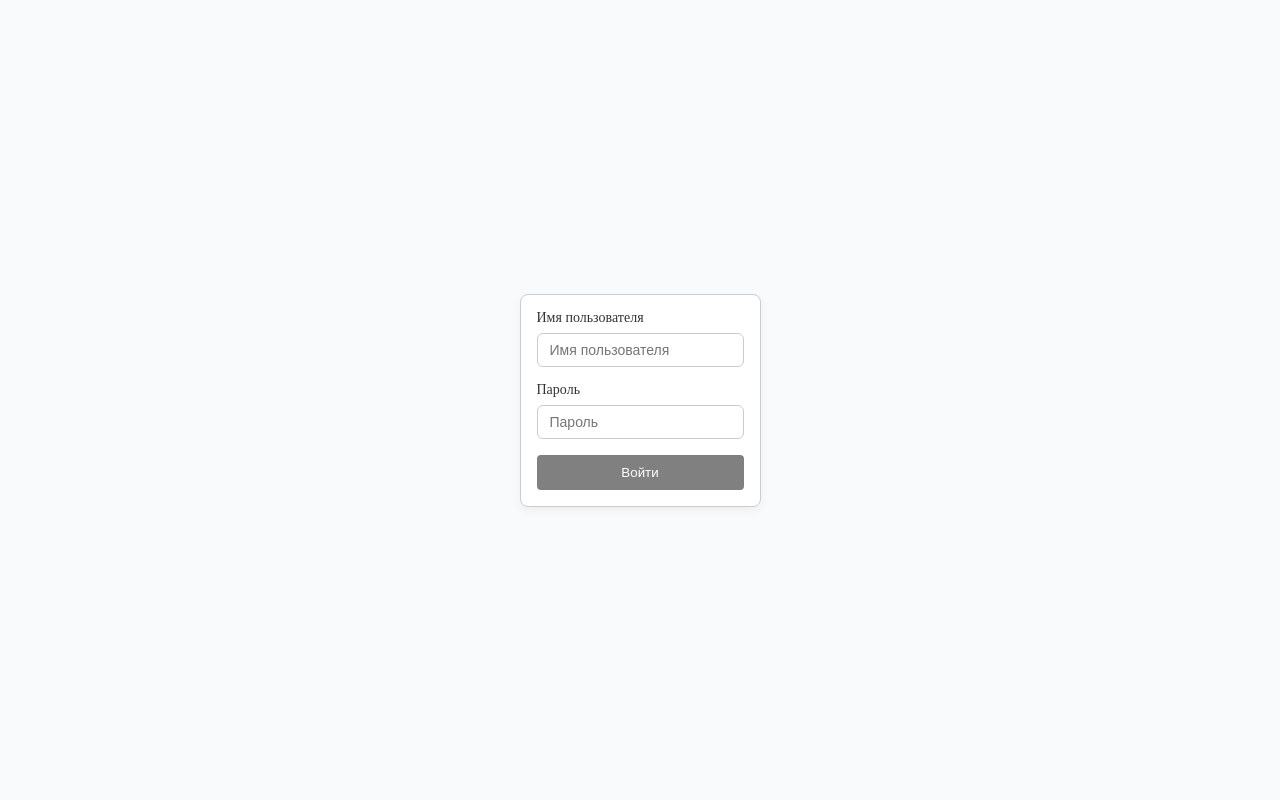
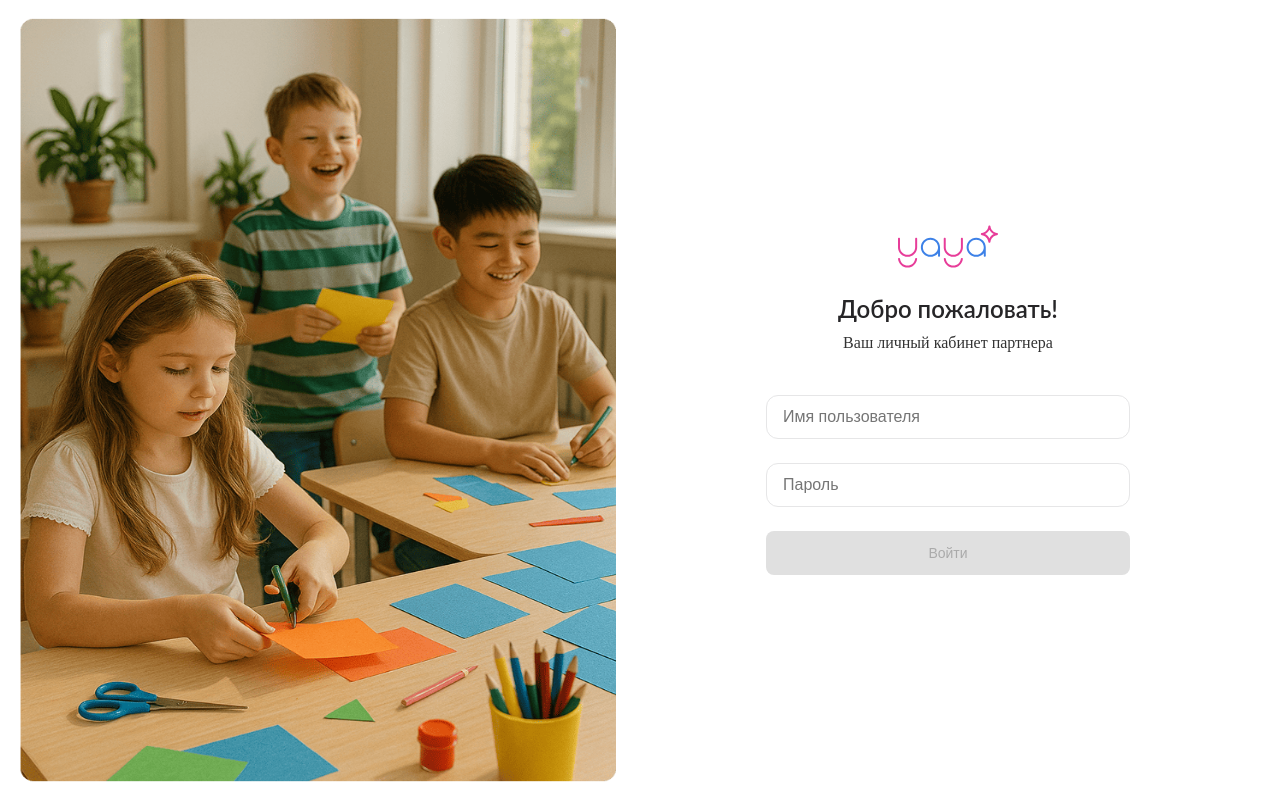
Before and after one commit to RaymONT-Up/yaya-test, a React (Vite) app: page /auth/login in a window 1280 px wide. Built offline with nearby package versions, Linux system fonts and the light colour scheme.

Commit message:
Started development of ui for authorization page

```diff
--- a/src/features/auth/login/ui/LoginForm/LoginForm.module.scss
+++ b/src/features/auth/login/ui/LoginForm/LoginForm.module.scss
@@ -1,8 +1,32 @@
+.container {
+    display: flex;
+    flex-direction: column;
+    align-items: center;
+}
+.logo{
+    margin-bottom: 24px;
+}
+.title{
+    margin-bottom: 8px;
+    font-family: Lato;
+font-weight: 600;
+font-size: 24px;
+line-height: 120%;
+letter-spacing: -1%;
+text-align: center;
+color: var(--text-primary);
+}
+.text{
+margin-bottom: 40px;
+color: var(--text-secondary);
+
+}
 .form {
+width: 100%;
 max-width: 400px;
 margin: 0 auto;
 display: grid;
-gap: 16px;
+gap: 24px;
 }
 
 .field {
--- a/src/features/auth/login/ui/LoginForm/LoginForm.tsx
+++ b/src/features/auth/login/ui/LoginForm/LoginForm.tsx
@@ -7,6 +7,9 @@ import { useAppDispatch, useAppSelector } from '@/app/config/store'
 import { useNavigate } from 'react-router-dom'
 import { RoutePath } from '@/shared/consts/routerPaths'
 import { Input } from '@/shared/ui/Input/Input'
+import { Logo } from '@/shared/assets/svg/Logo'
+import { Button, ButtonSize, ButtonVariant } from '@/shared/ui/Button'
+import { Text, TextTheme } from '@/shared/ui/Text/Text'
 
 export const LoginForm = () => {
   const {
@@ -31,11 +34,18 @@ export const LoginForm = () => {
   }
 
   return (
+    <div className={styles.container}>
+      <div className={styles.logo}>
+        <Logo />
+      </div>
+      <h2 className={styles.title}>Добро пожаловать!</h2>
+      <Text className={styles.text} theme={TextTheme.DEFAULT}>
+        Ваш личный кабинет партнера{' '}
+      </Text>
       <form onSubmit={handleSubmit(onSubmit)} className={styles.form}>
         <div className={styles.field}>
           <Input
             type="text"
-          label="Имя пользователя"
             placeholder="Имя пользователя"
             {...register('username')}
             error={errors.username}
@@ -45,18 +55,23 @@ export const LoginForm = () => {
         <div className={styles.field}>
           <Input
             type="password"
-          label="Пароль"
             placeholder="Пароль"
             {...register('password')}
             error={errors.password}
           />
         </div>
 
-      {error && <p className={styles.error}>{error}</p>}
-
-      <button type="submit" disabled={!isValid || isSubmitting} className={styles.button}>
+        <Button
+          type="submit"
+          size={ButtonSize.Medium}
+          variant={ButtonVariant.Primary}
+          disabled={!isValid || isSubmitting}
+          loading={isSubmitting}
+        >
           Войти
-      </button>
+        </Button>
+        {error && <Text theme={TextTheme.ERROR}>{error}</Text>}
       </form>
+    </div>
   )
 }
--- a/src/pages/LoginPage/ui/LoginPage.module.scss
+++ b/src/pages/LoginPage/ui/LoginPage.module.scss
@@ -1,15 +1,44 @@
-.wrapper {
-display: flex;
-align-items: center;
-justify-content: center;
-height: 100vh;
-background-color: #f9fafb;
-}
+.container {
+    display: flex;
+    height: 100vh;
+    overflow: hidden;
 
-.box {
-border: 1px solid #ccc;
-border-radius: 8px;
-padding: 16px;
-background-color: #fff;
-box-shadow: 0 4px 10px rgba(0, 0, 0, 0.05);
-}
+    @media (max-width: 768px) {
+      flex-direction: column;
+    }
+  }
+
+  .imageSection {
+    flex: 1;
+    box-sizing: border-box;
+
+    .image {
+      width: 100%;
+      height: 100%;
+      border-radius: 16px;
+    }
+
+    @media (max-width: 768px) {
+      display: none;
+    }
+  }
+
+  .formSection {
+    flex: 1;
+    display: flex;
+    align-items: center;
+    justify-content: center;
+    padding: 24px;
+    box-sizing: border-box;
+
+    .formBox {
+      width: 100%;
+      max-width: 364px;
+    }
+
+    @media (max-width: 768px) {
+      flex: none;
+      height: 100%;
+      padding: 32px 16px;
+    }
+  }
--- a/src/pages/LoginPage/ui/LoginPage.tsx
+++ b/src/pages/LoginPage/ui/LoginPage.tsx
@@ -1,12 +1,17 @@
 import { FC } from 'react'
 import styles from './LoginPage.module.scss'
 import { LoginForm } from '@/features/auth/login'
-
+import img from '@/shared/assets/png/Login-img.png'
 export const LoginPage: FC = () => {
   return (
-    <div className={styles.wrapper}>
-      <div className={styles.box}>
-        <LoginForm />
+    <div className={styles.container}>
+      <div className={styles.imageSection}>
+        <img src={img} alt="Children crafting" className={styles.image} />
+      </div>
+      <div className={styles.formSection}>
+        <div className={styles.formBox}>
+          <LoginForm />
+        </div>
       </div>
     </div>
   )
--- /dev/null
+++ b/src/shared/assets/svg/Logo.tsx
@@ -0,0 +1,49 @@
+import { SVGProps } from 'react'
+
+export const Logo = (props: SVGProps<SVGSVGElement>) => {
+  return (
+    <svg
+      width="100"
+      height="43"
+      viewBox="0 0 100 43"
+      fill="none"
+      xmlns="http://www.w3.org/2000/svg"
+      {...props}
+    >
+      <path
+        d="M19.1644 22.2975C19.1644 27.5826 14.8743 31.8671 9.5822 31.8671C4.2901 31.8671 0 27.5826 0 22.2975V13.726C0 13.1747 0.446885 12.7278 0.998145 12.7278C1.54941 12.7278 1.99629 13.1747 1.99629 13.726V22.2975C1.99629 26.4815 5.39262 29.8734 9.5822 29.8734C13.7718 29.8734 17.1681 26.4815 17.1681 22.2975V13.726C17.1681 13.1747 17.615 12.7278 18.1662 12.7278C18.7175 12.7278 19.1644 13.1747 19.1644 13.726V22.2975Z"
+        fill="#E73D99"
+      />
+      <path
+        d="M18.1662 32.9304C18.7175 32.9304 19.1699 33.3786 19.1131 33.9269C18.614 38.7438 14.5373 42.5 9.5822 42.5C4.62707 42.5 0.550402 38.7438 0.0513329 33.9269C-0.00547867 33.3786 0.446885 32.9304 0.998145 32.9304C1.54941 32.9304 1.98938 33.3797 2.06124 33.9262C2.54946 37.6397 5.73062 40.5063 9.5822 40.5063C13.4338 40.5063 16.6149 37.6397 17.1032 33.9262C17.175 33.3797 17.615 32.9304 18.1662 32.9304Z"
+        fill="#E73D99"
+      />
+      <path
+        fill-rule="evenodd"
+        clip-rule="evenodd"
+        d="M32.4504 31.8671C27.1583 31.8671 22.8682 27.5826 22.8682 22.2975C22.8682 17.0123 27.1583 12.7278 32.4504 12.7278C37.7425 12.7278 42.0326 17.0123 42.0326 22.2975V30.8689C42.0326 31.4202 41.5857 31.8671 41.0344 31.8671C40.4832 31.8671 40.0363 31.4202 40.0363 30.8689V28.1448C38.2838 30.409 35.5376 31.8671 32.4504 31.8671ZM32.4504 29.8734C36.6399 29.8734 40.0363 26.4815 40.0363 22.2975C40.0363 18.1134 36.6399 14.7215 32.4504 14.7215C28.2608 14.7215 24.8645 18.1134 24.8645 22.2975C24.8645 26.4815 28.2608 29.8734 32.4504 29.8734Z"
+        fill="#3D81E7"
+      />
+      <path
+        d="M64.9005 22.2975C64.9005 27.5826 60.6104 31.8671 55.3183 31.8671C50.0262 31.8671 45.7361 27.5826 45.7361 22.2975V13.726C45.7361 13.1747 46.183 12.7278 46.7342 12.7278C47.2855 12.7278 47.7324 13.1747 47.7324 13.726V22.2975C47.7324 26.4815 51.1287 29.8734 55.3183 29.8734C59.5079 29.8734 62.9042 26.4815 62.9042 22.2975V13.726C62.9042 13.1747 63.3511 12.7278 63.9023 12.7278C64.4536 12.7278 64.9005 13.1747 64.9005 13.726V22.2975Z"
+        fill="#E73D99"
+      />
+      <path
+        d="M63.9023 32.9304C64.4536 32.9304 64.906 33.3786 64.8491 33.9269C64.3501 38.7438 60.2734 42.5 55.3183 42.5C50.3632 42.5 46.2865 38.7438 45.7874 33.9269C45.7306 33.3786 46.183 32.9304 46.7342 32.9304C47.2855 32.9304 47.7255 33.3797 47.7973 33.9262C48.2855 37.6397 51.4667 40.5063 55.3183 40.5063C59.1699 40.5063 62.351 37.6397 62.8392 33.9262C62.9111 33.3797 63.3511 32.9304 63.9023 32.9304Z"
+        fill="#E73D99"
+      />
+      <path
+        fill-rule="evenodd"
+        clip-rule="evenodd"
+        d="M78.1864 31.8671C72.8943 31.8671 68.6042 27.5826 68.6042 22.2975C68.6042 17.0123 72.8943 12.7278 78.1864 12.7278C83.4785 12.7278 87.7686 17.0123 87.7686 22.2975V30.8689C87.7686 31.4202 87.3218 31.8671 86.7705 31.8671C86.2192 31.8671 85.7724 31.4202 85.7724 30.8689V28.1448C84.0199 30.409 81.2737 31.8671 78.1864 31.8671ZM78.1864 29.8734C82.376 29.8734 85.7724 26.4815 85.7724 22.2975C85.7724 18.1134 82.376 14.7215 78.1864 14.7215C73.9969 14.7215 70.6005 18.1134 70.6005 22.2975C70.6005 26.4815 73.9969 29.8734 78.1864 29.8734Z"
+        fill="#3D81E7"
+      />
+      <path
+        fill-rule="evenodd"
+        clip-rule="evenodd"
+        d="M100 9.10601C100 8.53712 99.5364 8.08328 98.9727 8.00705C95.595 7.55029 92.9232 4.87331 92.4792 1.49584C92.4073 0.949283 91.9673 0.5 91.4161 0.5C90.8648 0.5 90.4248 0.949283 90.353 1.49584C89.9089 4.87331 87.2372 7.55029 83.8595 8.00705C83.2957 8.08328 82.832 8.53712 82.832 9.10601C82.832 9.6749 83.2957 10.1287 83.8595 10.205C87.2372 10.6617 89.9089 13.3387 90.353 16.7162C90.4248 17.2627 90.8648 17.712 91.4161 17.712C91.9673 17.712 92.4073 17.2627 92.4792 16.7162C92.9232 13.3387 95.595 10.6617 98.9727 10.205C99.5364 10.1287 100 9.6749 100 9.10601ZM91.4161 4.7574C92.3572 6.64626 93.9049 8.18059 95.8047 9.10601C93.9049 10.0314 92.3572 11.5658 91.4161 13.4546C90.475 11.5658 88.9272 10.0314 87.0275 9.10601C88.9272 8.18059 90.475 6.64626 91.4161 4.7574Z"
+        fill="#E73D99"
+      />
+    </svg>
+  )
+}
--- a/src/shared/ui/Button/Button.module.scss
+++ b/src/shared/ui/Button/Button.module.scss
@@ -1,194 +1,100 @@
-.root {
-  display: flex;
+.button {
+  display: inline-flex;
   align-items: center;
   justify-content: center;
+  font-weight: 500;
+  border: none;
+  border-radius: 8px;
+  cursor: pointer;
+  transition: background 0.2s ease;
+  gap: 8px;
 
-  width: fit-content;
-  height: 2.5rem;
+  &.medium {
+    padding: 0 16px;
+    height: 44px;
+    font-size: 14px;
+  }
 
-  padding-inline: 1.25rem;
-
-  white-space: nowrap;
-  font-size: 0.875rem;
-  line-height: 150%;
-  font-weight: 500;
-  text-decoration: none;
-  color: #fff;
-
-  background-color: var(--color-primary);
-
-  outline: none !important;
-  border-radius: 30px;
-
-  transition: all 0.15s linear;
-
-  &:disabled,
-  &[disabled] {
-    background-color: var(--color-border);
-    cursor: not-allowed;
+  &.small {
+    padding: 0 12px;
+    height: 36px;
+    font-size: 13px;
   }
 
   &.primary {
-    &:hover:not(:disabled) {
-      background-color: #4368ed;
+    background-color: #3366ff;
+    color: white;
+
+    &:hover:not(:disabled):not(.loading) {
+      background-color: #1a53ff;
+    }
+
+    &:disabled {
+      background-color: #e0e0e0;
+      color: #aaa;
+      cursor: not-allowed;
+    }
+
+    &.loading {
+      background-color: #d6e4ff;
     }
   }
 
-  &.primary-inverted {
-    color: var(--color-primary);
-    background-color: #fff;
-    path {
-      stroke: var(--color-primary);
+  &.neutral {
+    background-color: #f3f4f6;
+    color: #111;
+
+    &:hover:not(:disabled):not(.loading) {
+      background-color: #e5e7eb;
     }
-    &:hover {
-      color: #fff;
-      background-color: var(--color-primary);
-      path {
-        stroke: #fff;
-      }
+
+    &:disabled {
+      background-color: #e0e0e0;
+      color: #aaa;
+      cursor: not-allowed;
     }
-  }
-  &.border-inverted {
-    background-color: transparent;
-    border: 1px solid #fff;
-    color: #fff;
-  }
 
-  &.secondary {
-    color: var(--color-primary);
-    background-color: #fff;
-    border: 1px solid #e4e8ef;
-  }
-  &.secondary-2 {
-    color: var(--color-primary);
-    background-color: var(--color-secondary-2);
-  }
-  &.secondary:hover,
-  &.secondary-2:hover {
-    background-color: rgba(31, 75, 234, 0.08);
-    border-color: var(--color-primary);
-  }
-  &.tertiary {
-    height: auto;
-    padding: 0;
-
-    color: var(--color-primary);
-    font-weight: 400;
-
-    background-color: #fff;
-  }
-
-  &.defaultSize {
-  }
-
-  &.largeSize {
-    height: auto-clamp(48, 60);
-    padding-inline: 1.5rem;
-    border-radius: 12px;
-    font-size: 1rem;
-  }
-  &.largeSizeModify {
-    height: auto-clamp(48, 60);
-    padding-inline: 1.5rem;
-    border-radius: 30px;
-    font-size: 1rem;
-  }
-
-  &.hideLabelOnMobile {
-    @media (max-width: $mobile-bp) {
-      padding: 0.75rem;
-
-      .label {
-        display: none;
-      }
+    &.loading {
+      background-color: #f0f2f5;
     }
   }
 
-  &.hideIconOnMobile {
-    @media (max-width: 1200px) {
-      padding: 0.8rem 1rem;
+  &.subtle,
+  &.text {
+    background-color: transparent;
+    color: #111;
 
-      .icon {
-        display: none;
-      }
+    &:disabled {
+      color: #aaa;
+      cursor: not-allowed;
     }
-  }
-  &.isOnlyIcon {
-    border-radius: 50%;
-    width: var(--btn-icon-size);
-    height: var(--btn-icon-size);
-    display: flex;
-    align-items: center;
-    justify-content: center;
-    padding: 4px;
+
+    &:hover:not(:disabled):not(.loading) {
+      background-color: #f5f5f5;
+    }
+
+    &.loading {
+      background-color: #f5f5f5;
+    }
   }
 }
 
-.icon {
-  width: 1rem;
-  height: 1rem;
+.iconStart,
+.iconEnd {
+  display: inline-flex;
+}
 
-  svg {
-    width: 100%;
-    height: 100%;
-  }
+.loader {
+  width: 16px;
+  height: 16px;
+  border: 2px solid #fff;
+  border-top-color: transparent;
+  border-radius: 50%;
+  animation: spin 0.6s linear infinite;
+}
 
-  path {
-    stroke: currentColor;
+@keyframes spin {
+  to {
+    transform: rotate(360deg);
   }
 }
-
-.label {
-  line-height: 1;
-  overflow: hidden;
-  white-space: nowrap;
-  text-overflow: ellipsis;
-}
-
-.iconLeft,
-.iconRight {
-  display: flex;
-  align-items: center;
-  justify-content: center;
-}
-.iconLeft {
-  margin-right: 8px;
-}
-
-.iconRight {
-  margin-left: 8px;
-}
-
-// Варианты радиуса
-.root {
-  &.smallRadius {
-    border-radius: 4px;
-  }
-
-  &.mediumRadius {
-    border-radius: 12px;
-  }
-
-  &.largeRadius {
-    border-radius: 30px;
-  }
-  &.circle {
-    border-radius: 50%;
-  }
-}
-//
-.mlAuto {
-  margin-left: auto;
-}
-.mrAuto {
-  margin-right: auto;
-}
-.minSize {
-  min-width: 180px;
-}
-
-.text {
-  &Small {
-    font-size: 14px !important;
-  }
-}
--- a/src/shared/ui/Button/index.tsx
+++ b/src/shared/ui/Button/index.tsx
@@ -1,112 +1,61 @@
-// import { ComponentProps, forwardRef, ReactNode } from "react";
-// import { Link } from "react-router-dom";
-// import styles from "./Button.module.scss";
-// import clsx from "clsx";
+import { FC, ButtonHTMLAttributes } from 'react'
+import clsx from 'clsx'
+import styles from './Button.module.scss'
 
-// type BorderRadius = "small" | "medium" | "large" | "circle" | undefined;
+interface BaseProps {
+  variant?: ButtonVariant
+  size?: ButtonSize
+  iconStart?: string
+  iconEnd?: string
+  loading?: boolean
+}
 
-// export type ButtonProps<T> = {
-//   as?: T;
-//   children: ReactNode;
-//   onClick?: (e: MouseEvent) => void;
-//   variant?:
-//     | "primary"
-//     | "border-inverted"
-//     | "secondary"
-//     | "secondary-2"
-//     | "primary-inverted"
-//     | "tertiary";
-//   icon?: ReactNode;
-//   iconPosition?: "left" | "right";
-//   className?: string;
-//   disabled?: boolean;
-//   isLoading?: boolean;
-//   size?: "default" | "large";
-//   borderRadius?: BorderRadius;
-//   hideLabelOnMobile?: boolean;
-//   isModify?: boolean;
-//   form?: string; // для связи кнопки с form(по id) если кнопка не находится внутри form
-//   mlAuto?: boolean; // margin-left: auto
-//   mrAuto?: boolean; // margin-right: auto
-//   isOnlyIcon?: boolean;
-//   minSize?: boolean;
-//   textSize?: "Small";
+type ButtonProps = BaseProps &
+  Omit<ButtonHTMLAttributes<HTMLButtonElement>, 'type'> & {
+    type?: 'button' | 'submit' | 'reset'
+  }
+export enum ButtonVariant {
+  Primary = 'primary',
+  Neutral = 'neutral',
+  Subtle = 'subtle',
+  Text = 'text'
+}
 
-//   hideIconOnMobile?: boolean;
-// } & Partial<ComponentProps<typeof Link>>;
+export enum ButtonSize {
+  Medium = 'medium',
+  Small = 'small'
+}
 
-// export const Button = forwardRef<Element, ButtonProps<unknown>>(
-//   (props, ref) => {
-//     const {
-//       as = "button",
-//       children,
-//       onClick,
-//       className,
-//       disabled,
-//       icon,
-//       iconPosition = "left",
-//       variant = "primary",
-//       size = "default",
-//       borderRadius,
-//       type = "button",
-//       isLoading,
-//       hideLabelOnMobile,
-//       isModify,
-//       form,
-//       mlAuto,
-//       mrAuto,
-//       minSize,
-//       hideIconOnMobile,
-//       isOnlyIcon,
-//       textSize,
-//       ...otherProps
-//     } = props;
-
-//     const Component = as;
-
-//     return (
-//       <Component
-//         className={clsx(
-//           styles.root,
-//           styles[variant],
-//           isModify ? styles[`${size}SizeModify`] : styles[`${size}Size`],
-//           styles[`${size}Size`],
-//           borderRadius && styles[`${borderRadius}Radius`],
-//           {
-//             [styles.hideLabelOnMobile]: hideLabelOnMobile,
-//             [styles.isOnlyIcon]: isOnlyIcon,
-//           },
-
-//           {
-//             [styles.mlAuto]: mlAuto,
-//             [styles.mrAuto]: mrAuto,
-//             [styles.minSize]: minSize,
-//             [styles.hideLabelOnMobile]: hideLabelOnMobile,
-//             [styles.hideIconOnMobile]: hideIconOnMobile,
-//           },
-//           textSize && styles[`text-${textSize}`],
-
-//           className
-//         )}
-//         onClick={onClick}
-//         disabled={disabled}
-//         type={type}
-//         ref={ref}
-//         {...(as === "button" && form ? { form } : {})} // условно добавляем атрибут form только если это кнопка и form передан
-//         {...otherProps}
-//       >
-//         {icon && iconPosition === "left" && (
-//           <span className={styles.iconLeft}>{icon}</span>
-//         )}
-//         {isLoading ? (
-//           <>Loader</>
-//         ) : (
-//           <span className={styles.label}>{children}</span>
-//         )}
-//         {icon && iconPosition === "right" && (
-//           <span className={styles.iconRight}>{icon}</span>
-//         )}
-//       </Component>
-//     );
-//   }
-// );
+export const Button: FC<ButtonProps> = ({
+  variant = ButtonVariant.Primary,
+  size = ButtonSize.Medium,
+  loading = false,
+  disabled,
+  children,
+  type = 'button',
+  className,
+  ...rest
+}) => {
+  return (
+    <button
+      type={type}
+      className={clsx(
+        styles.button,
+        styles[variant],
+        styles[size],
+        loading && styles.loading,
+        className
+      )}
+      disabled={disabled || loading}
+      {...rest}
+    >
+      {loading ? (
+        <span className={styles.loader}></span>
+      ) : (
+        <>
+          <span>{children}</span>
+        </>
+      )}
+    </button>
+  )
+}
--- a/src/shared/ui/Input/Input.module.scss
+++ b/src/shared/ui/Input/Input.module.scss
@@ -5,8 +5,9 @@
   }
 
   .label {
-    font-size: 14px;
-    color: #333;
+    font-size: 16px;
+    line-height: 120%;
+    color: var(--text-primary);
   }
 
   .inputWrapper {
@@ -16,20 +17,21 @@
   }
 
   .input {
-    padding: 8px 12px;
-    font-size: 14px;
-    border: 1px solid #ccc;
-    border-radius: 6px;
+    padding: 9px 16px;
+    font-size: 16px;
+    line-height: 150%;
+    border: 1px solid var(--border-gray-light);
+    border-radius: 12px;
     transition: border 0.2s;
     width: 100%;
 
     &:hover {
-      border-color: #999;
+      border-color: var(--border-gray-hover);
     }
 
     &:focus {
       outline: none;
-      border-color: #007bff;
+      border-color: var(--border-active);
     }
 
     &:disabled {
@@ -59,11 +61,6 @@
     right: 10px;
   }
 
-  .errorMessage {
-    color: #e53935;
-    font-size: 12px;
-  }
-
   .required {
     &::after {
       content: ' *';
--- a/src/shared/ui/Input/Input.tsx
+++ b/src/shared/ui/Input/Input.tsx
@@ -2,6 +2,7 @@ import { InputHTMLAttributes, forwardRef } from 'react'
 import { FieldError } from 'react-hook-form'
 import clsx from 'clsx'
 import styles from './Input.module.scss'
+import { Text, TextTheme } from '@/shared/ui/Text/Text'
 
 interface InputProps extends InputHTMLAttributes<HTMLInputElement> {
   label?: string
@@ -35,9 +36,9 @@ export const Input = forwardRef<HTMLInputElement, InputProps>(
         </div>
 
         {error && (
-          <span className={styles.errorMessage}>
+          <Text className={styles.errorMessage} theme={TextTheme.ERROR}>
             {typeof error === 'string' ? error : error.message}
-          </span>
+          </Text>
         )}
       </div>
     )
```
Also changed, not shown: src/shared/assets/png/Login-img.png (added). Lines whose indentation alone changed are shown as unchanged.
